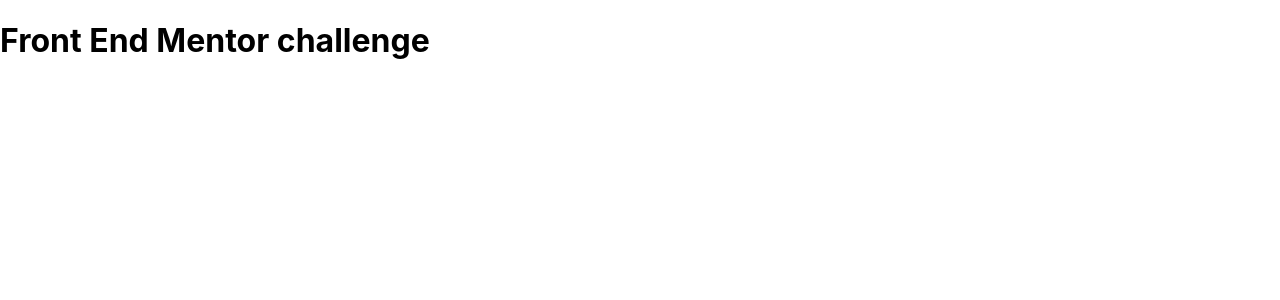
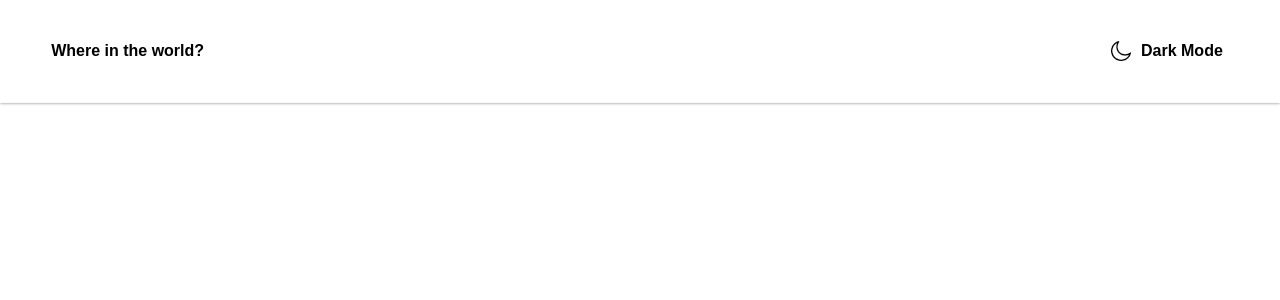
Before and after one commit to Haywayaheadshot/rest-countries-api-with-color-theme-switcher, a React (Create React App) app: page / in a window 1280 px wide. Shown: the top 300 px of the page. Built offline with nearby package versions, Linux system fonts and the light colour scheme.

Commit message:
Add Navbar to header

```diff
--- a/src/App.js
+++ b/src/App.js
@@ -1,10 +1,11 @@
+import Navbar from './components/NavBar';
 import './styles/App.css';
 
 function App() {
   return (
     <div className="App">
-      <header className="App-header">
-        <h1>Front End Mentor challenge</h1>
+      <header>
+        <Navbar />
       </header>
     </div>
   );
```
